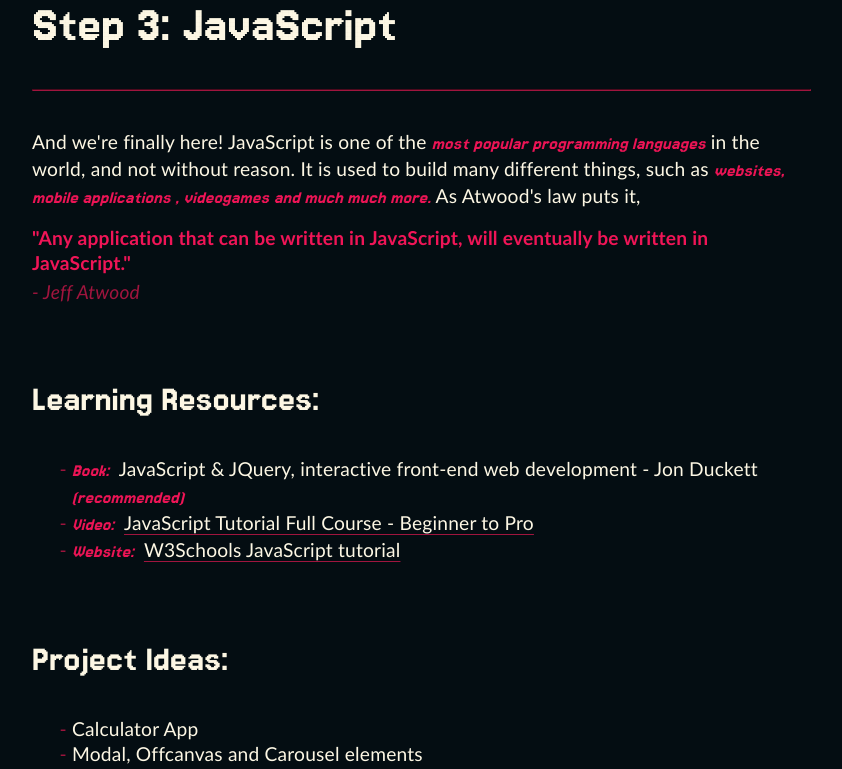
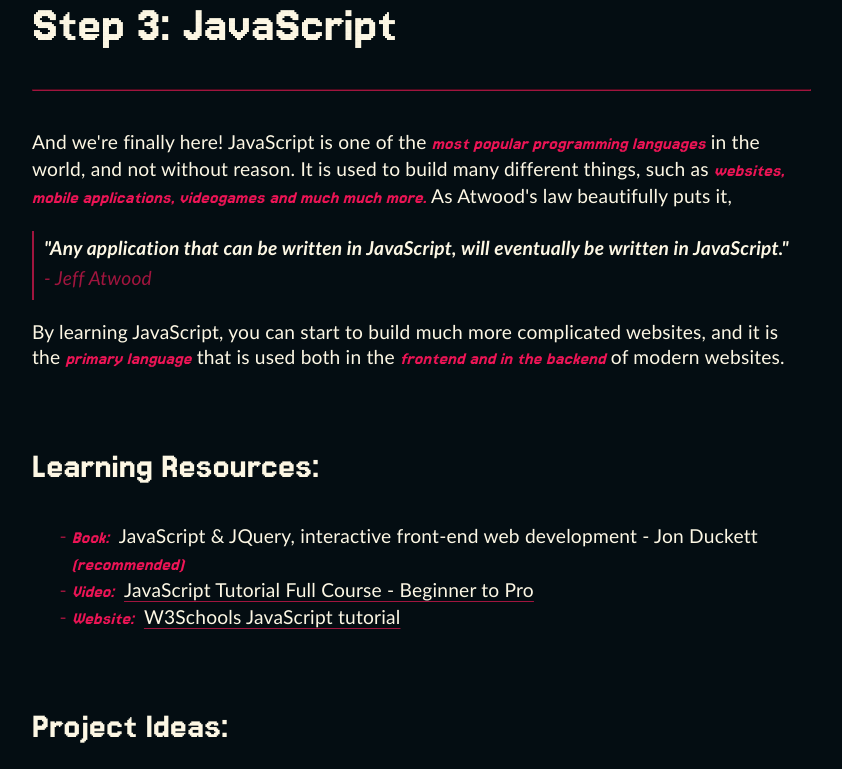
Before and after one commit to YlliLimited/Blog_Website, a React (Vite) app in the folder Blog/: page /Blog/How_to_start_web_development_as_a_beginner in a window 1280 px wide. Shown: the part 4060-4829 px from the top of the page, without its empty margins (232-1074 px from the left). Built offline with nearby package versions, Linux system fonts and the light colour scheme.

Commit message:
modified:   Blog/src/assets/Pages/Other_Blogs/How_To_Start_Web_Development_as_a_beginner.jsx 	modified:   Blog/src/index.css

```diff
--- a/Blog/src/assets/Pages/Other_Blogs/How_To_Start_Web_Development_as_a_beginner.jsx
+++ b/Blog/src/assets/Pages/Other_Blogs/How_To_Start_Web_Development_as_a_beginner.jsx
@@ -214,12 +214,15 @@ export default () => {
             <p className="articleP">
 
               And we're finally here! JavaScript is one of the <em>most popular programming languages</em> in the world,
-              and not without reason. It is used to build many different things, such as <em>websites, mobile applications
-              , videogames and much much more.</em> As Atwood's law puts it,
+              and not without reason. It is used to build many different things, such as <em>websites, mobile applications, videogames and much much more.</em> As Atwood's law beautifully puts it,
               <div className="articleQuote">
                 "Any application that can be written in JavaScript, will eventually be written in JavaScript."
                 <div className="articleQuoteAuthor"> - Jeff Atwood</div>
               </div>
+
+              By learning JavaScript, you can start to build much more complicated websites, and it is
+              the <em>primary language</em> that is used both in the <em>frontend and in the backend</em> of modern websites.
+
 
 
               <h6>Learning Resources:</h6>
--- a/Blog/src/index.css
+++ b/Blog/src/index.css
@@ -715,14 +715,17 @@ em{
 
 .articleQuote{
   font-weight: bold;
+  font-style: italic;
 
-  margin: 15px 0px;
-  color: var(--primary-contrast-color);
+
+  margin: 20px 0px;
+
+  border-left: 2px solid var(--secondary-contrast-color);
+  padding: 5px 10px;
 }
 
 .articleQuoteAuthor{
   font-weight: 500;
-  font-style: italic;
 
   margin: 5px 0px;
 
```
